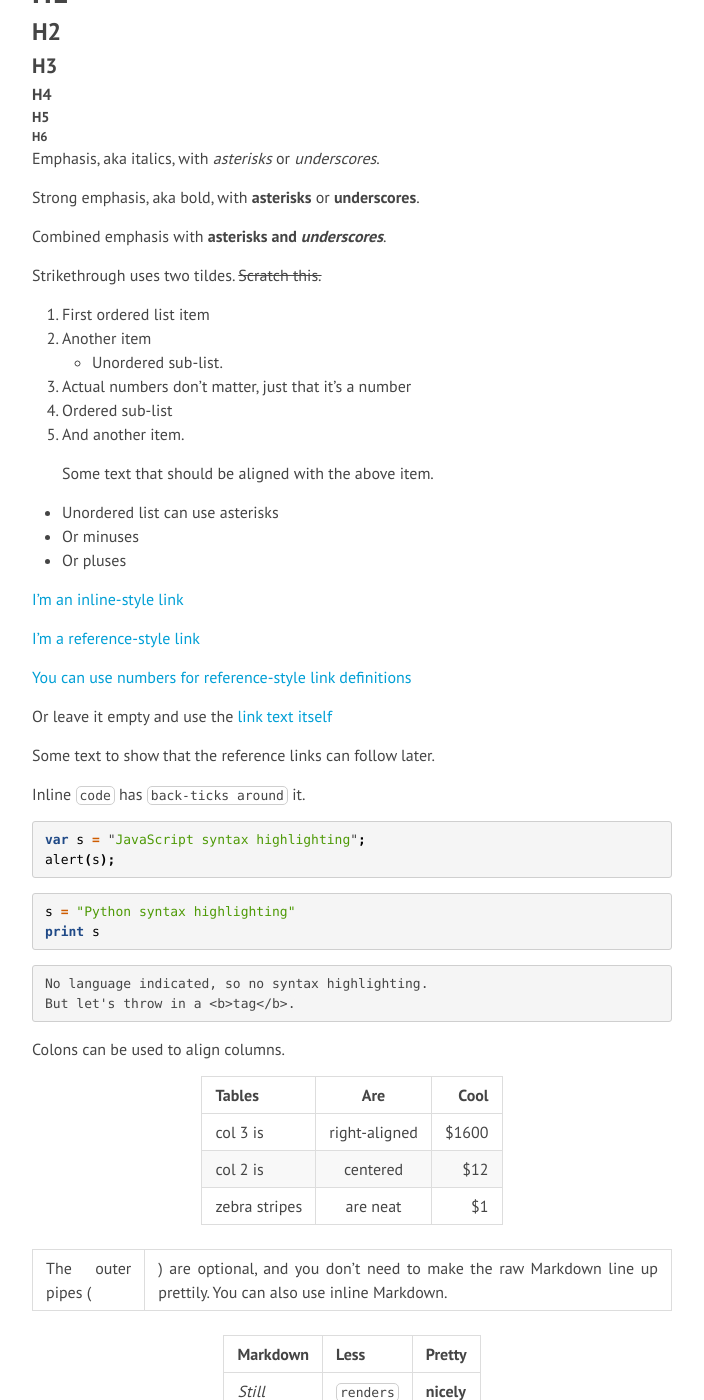
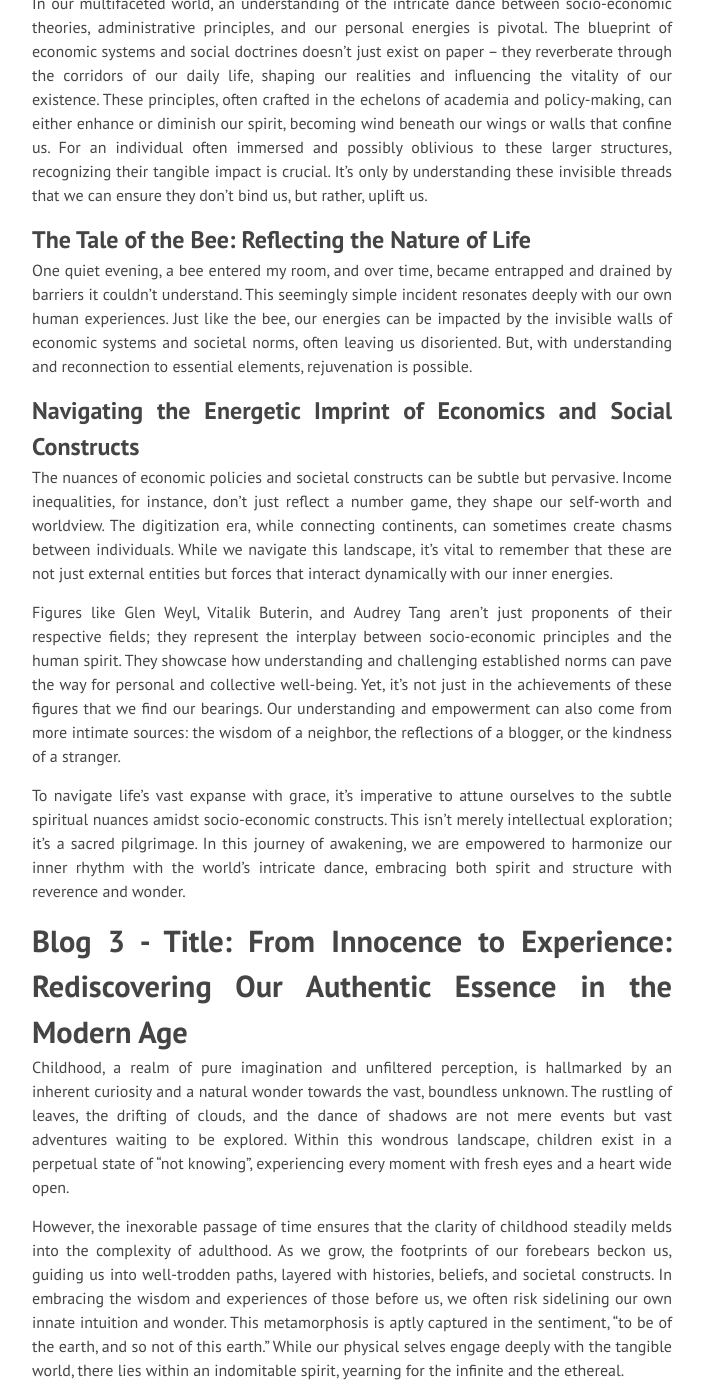
Before and after one commit to diezcami/arctic-fox-theme, a Jekyll site: the page built from _posts/2015-05-25-formatting-samples.markdown, in a window 1280 px wide and 1400 px high, scrolled down 254 px. Shown: the whole window, without its empty margins (288-992 px from the left). Built offline with Jekyll 4.4.1, drawn with Linux system fonts in a browser that asks for light colours; nearby versions of some CDN libraries; Markdown is read by kramdown in place of the engine named in the settings; some of the changed text lies outside the part shown.

Commit message:
Update 2015-05-25-formatting-samples.markdown

````diff
--- a/_posts/2015-05-25-formatting-samples.markdown
+++ b/_posts/2015-05-25-formatting-samples.markdown
@@ -1,101 +1,35 @@
 ---
 layout: post
-title: "Formatting Samples"
-date: 2015-05-25
+title: "Socioeconomic Dynamics and Energetical Resonance: Understanding and Navigating Our Individual Journey"
+date: 2023-11-03
 categories:
 ---
+In our multifaceted world, an understanding of the intricate dance between socio-economic theories, administrative principles, and our personal energies is pivotal. The blueprint of economic systems and social doctrines doesn't just exist on paper – they reverberate through the corridors of our daily life, shaping our realities and influencing the vitality of our existence. These principles, often crafted in the echelons of academia and policy-making, can either enhance or diminish our spirit, becoming wind beneath our wings or walls that confine us. For an individual often immersed and possibly oblivious to these larger structures, recognizing their tangible impact is crucial. It's only by understanding these invisible threads that we can ensure they don't bind us, but rather, uplift us.
 
-Arctic Fox supports GFM!
-The following text has been taken from [this page](https://github.com/adam-p/markdown-here/wiki/Markdown-Here-Cheatsheet).
+## The Tale of the Bee: Reflecting the Nature of Life
 
-# H1
-## H2
-### H3
-#### H4
-##### H5
-###### H6
+One quiet evening, a bee entered my room, and over time, became entrapped and drained by barriers it couldn't understand. This seemingly simple incident resonates deeply with our own human experiences. Just like the bee, our energies can be impacted by the invisible walls of economic systems and societal norms, often leaving us disoriented. But, with understanding and reconnection to essential elements, rejuvenation is possible.
 
+## Navigating the Energetic Imprint of Economics and Social Constructs
 
-Emphasis, aka italics, with *asterisks* or _underscores_.
+The nuances of economic policies and societal constructs can be subtle but pervasive. Income inequalities, for instance, don't just reflect a number game, they shape our self-worth and worldview. The digitization era, while connecting continents, can sometimes create chasms between individuals. While we navigate this landscape, it's vital to remember that these are not just external entities but forces that interact dynamically with our inner energies.
 
-Strong emphasis, aka bold, with **asterisks** or __underscores__.
+Figures like Glen Weyl, Vitalik Buterin, and Audrey Tang aren't just proponents of their respective fields; they represent the interplay between socio-economic principles and the human spirit. They showcase how understanding and challenging established norms can pave the way for personal and collective well-being. Yet, it's not just in the achievements of these figures that we find our bearings. Our understanding and empowerment can also come from more intimate sources: the wisdom of a neighbor, the reflections of a blogger, or the kindness of a stranger.
 
-Combined emphasis with **asterisks and _underscores_**.
+To navigate life's vast expanse with grace, it's imperative to attune ourselves to the subtle spiritual nuances amidst socio-economic constructs. This isn't merely intellectual exploration; it's a sacred pilgrimage. In this journey of awakening, we are empowered to harmonize our inner rhythm with the world's intricate dance, embracing both spirit and structure with reverence and wonder.
 
-Strikethrough uses two tildes. ~~Scratch this.~~
+# Blog 3 - Title: From Innocence to Experience: Rediscovering Our Authentic Essence in the Modern Age
 
+Childhood, a realm of pure imagination and unfiltered perception, is hallmarked by an inherent curiosity and a natural wonder towards the vast, boundless unknown. The rustling of leaves, the drifting of clouds, and the dance of shadows are not mere events but vast adventures waiting to be explored. Within this wondrous landscape, children exist in a perpetual state of "not knowing", experiencing every moment with fresh eyes and a heart wide open.
 
-1. First ordered list item
-2. Another item
-  * Unordered sub-list.
-1. Actual numbers don't matter, just that it's a number
-  1. Ordered sub-list
-4. And another item.
+However, the inexorable passage of time ensures that the clarity of childhood steadily melds into the complexity of adulthood. As we grow, the footprints of our forebears beckon us, guiding us into well-trodden paths, layered with histories, beliefs, and societal constructs. In embracing the wisdom and experiences of those before us, we often risk sidelining our own innate intuition and wonder. This metamorphosis is aptly captured in the sentiment, "to be of the earth, and so not of this earth." While our physical selves engage deeply with the tangible world, there lies within an indomitable spirit, yearning for the infinite and the ethereal.
 
-   Some text that should be aligned with the above item.
+With maturity comes a labyrinth of roles and responsibilities, each demanding conformity, discipline, and often, self-compromise. The modern world, with its ceaseless rhythm and towering expectations, subtly molds us, reshaping our dreams and aspirations to fit predefined molds. Gradually, the vivid hues of our innermost desires and passions might fade into the grayscale of routine and obligation, creating a rift between our external realities and internal dreams.
 
-* Unordered list can use asterisks
-- Or minuses
-+ Or pluses
+But, as seekers of authenticity and well-being, it's imperative that we not merely resign to this chasm. The onus is upon us to bridge this gap, to rejuvenate and reconnect with our spiritual essence. Nature, with its timeless rhythms, offers solace; meditation and introspection provide clarity; and art, in its myriad forms, offers a window to our soul's deepest yearnings.
 
+By regularly immersing ourselves in these spiritual reservoirs, we begin to sift through the layers of societal imposition, gradually unearthing our authentic selves. This journey, while challenging, illuminates our path with moments of profound realization, akin to the unadulterated joy of a child discovering a hidden treasure.
 
-[I'm an inline-style link](https://www.google.com)
+Yet, it's essential to realize that these moments of spiritual resurgence aren't mere escapades from reality. They're anchors, grounding us amidst the tempests of life, ensuring we remain true to our essence while engaging with the world. By marrying the wisdom of experience with the purity of innocence, we can navigate our existence with grace, resilience, and authenticity.
 
-[I'm a reference-style link][Arbitrary case-insensitive reference text]
-
-[You can use numbers for reference-style link definitions][1]
-
-Or leave it empty and use the [link text itself]
-
-Some text to show that the reference links can follow later.
-
-[arbitrary case-insensitive reference text]: https://www.mozilla.org
-[1]: http://slashdot.org
-[link text itself]: http://www.reddit.com
-
-
-
-Inline `code` has `back-ticks around` it.
-
-
-
-```javascript
-var s = "JavaScript syntax highlighting";
-alert(s);
-```
-
-```python
-s = "Python syntax highlighting"
-print s
-```
-
-```
-No language indicated, so no syntax highlighting.
-But let's throw in a <b>tag</b>.
-```
-
-
-
-Colons can be used to align columns.
-
-| Tables        | Are           | Cool  |
-| ------------- |:-------------:| -----:|
-| col 3 is      | right-aligned | $1600 |
-| col 2 is      | centered      |   $12 |
-| zebra stripes | are neat      |    $1 |
-
-The outer pipes (|) are optional, and you don't need to make the raw Markdown line up prettily. You can also use inline Markdown.
-
-Markdown | Less | Pretty
---- | --- | ---
-*Still* | `renders` | **nicely**
-1 | 2 | 3
-
-
-
-> Blockquotes are very handy in email to emulate reply text.
-> This line is part of the same quote.
-
-Quote break.
-
-> This is a very long line that will still be quoted properly when it wraps. Oh boy let's keep writing to make sure this is long enough to actually wrap for everyone. Oh, you can *put* **Markdown** into a blockquote.
+In this beautiful dance of life, oscillating between the realms of worldly wisdom and ethereal truth, lies our path to holistic well-being. By embracing both these worlds, by cherishing our moments of spiritual rejuvenation, we ensure that the flame of wonder, love, and boundless potential within us never wanes, casting its radiant glow upon every step of our journey.
````
